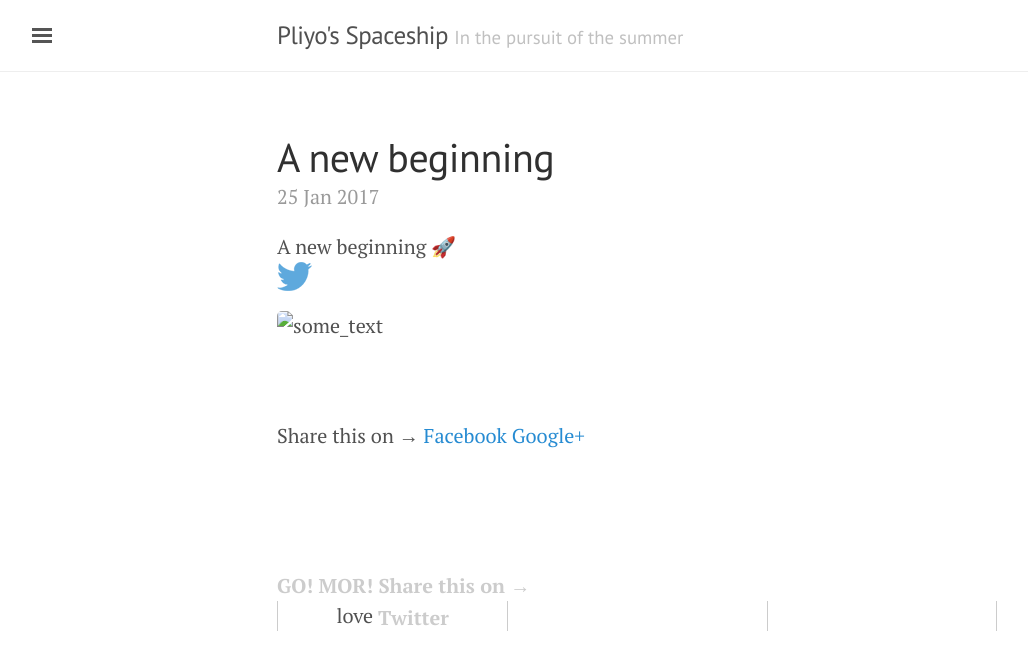
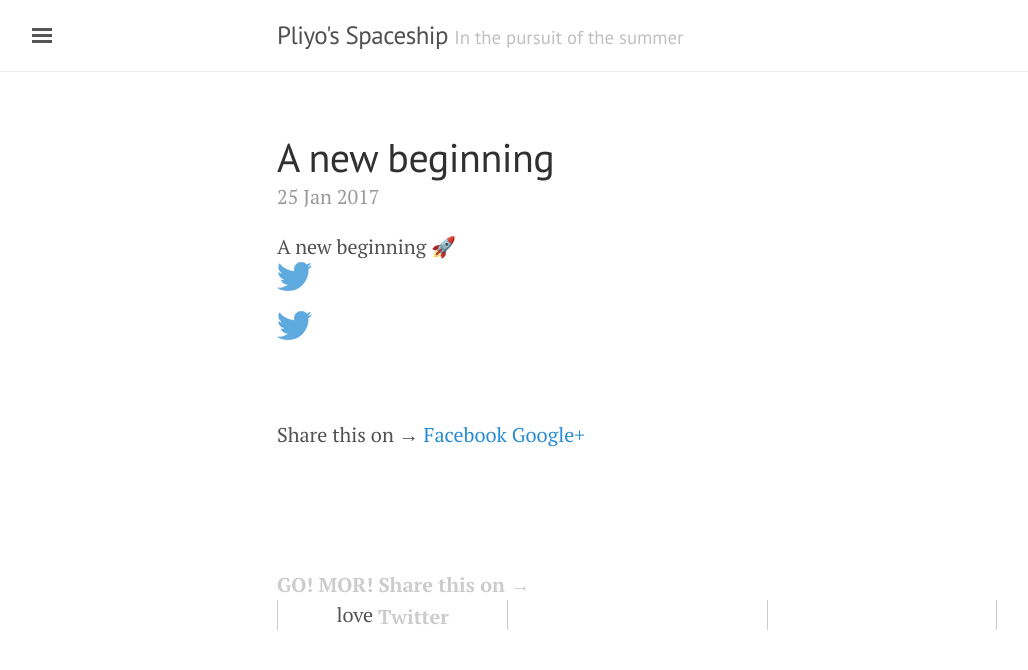
Before and after one commit to pliyo/first-try-githubpages, a Jekyll site: the page built from _posts/2017-01-25-a-new-beginning.md, in a window 1280 px wide. Shown: the top 670 px of the page, without its empty margins (3-1031 px from the left). Built offline with Jekyll 4.4.1, drawn with Linux system fonts in a browser that asks for light colours; emoji names are drawn with the system emoji font.

Commit message:
Maybe this time

```diff
--- a/_posts/2017-01-25-a-new-beginning.md
+++ b/_posts/2017-01-25-a-new-beginning.md
@@ -6,4 +6,4 @@ title: A new beginning
 A new beginning :rocket:
 ![Twitter](/images/twitter.png)
 
-<img src="{{site.url}}/images/twitter.png" alt="some_text" style="width:width;height:height;">
+<img src="/images/twitter.png" alt="some_text" style="width:width;height:height;">
```
